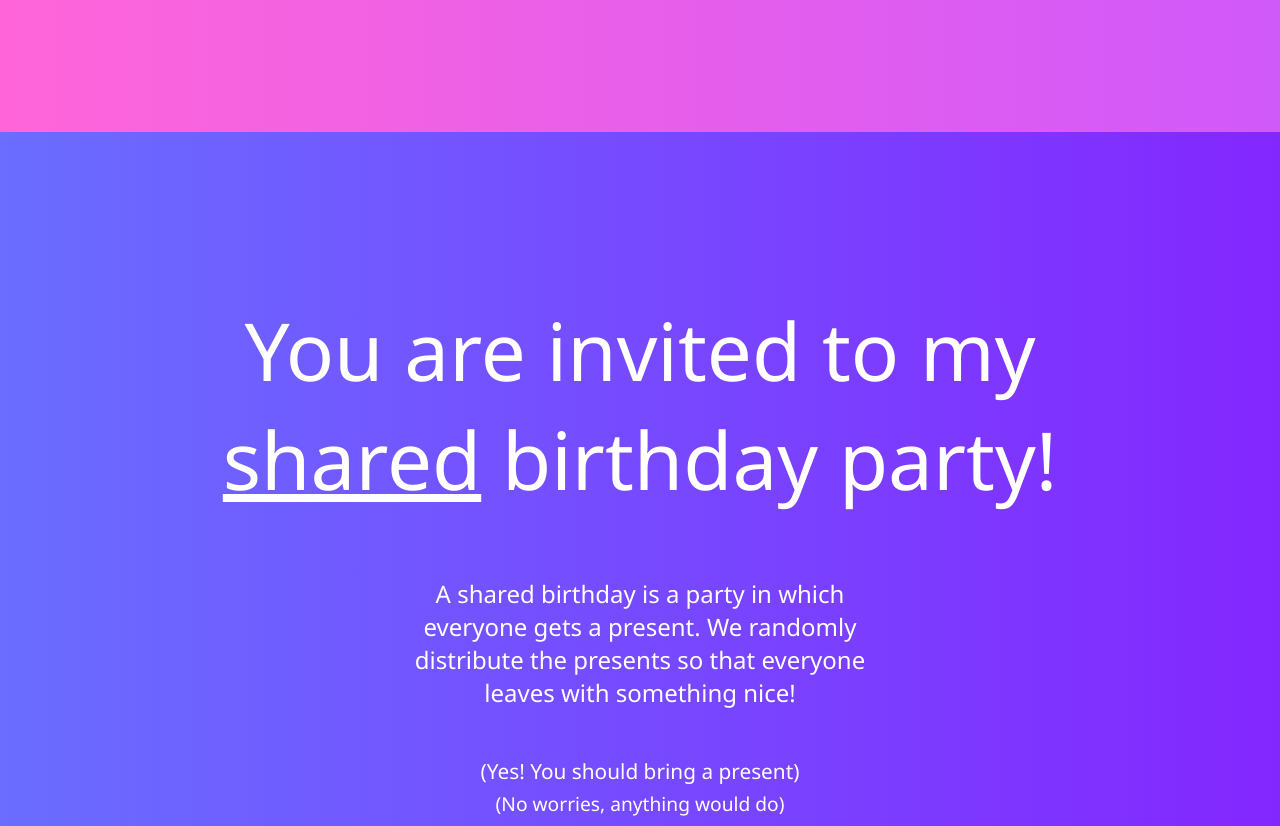
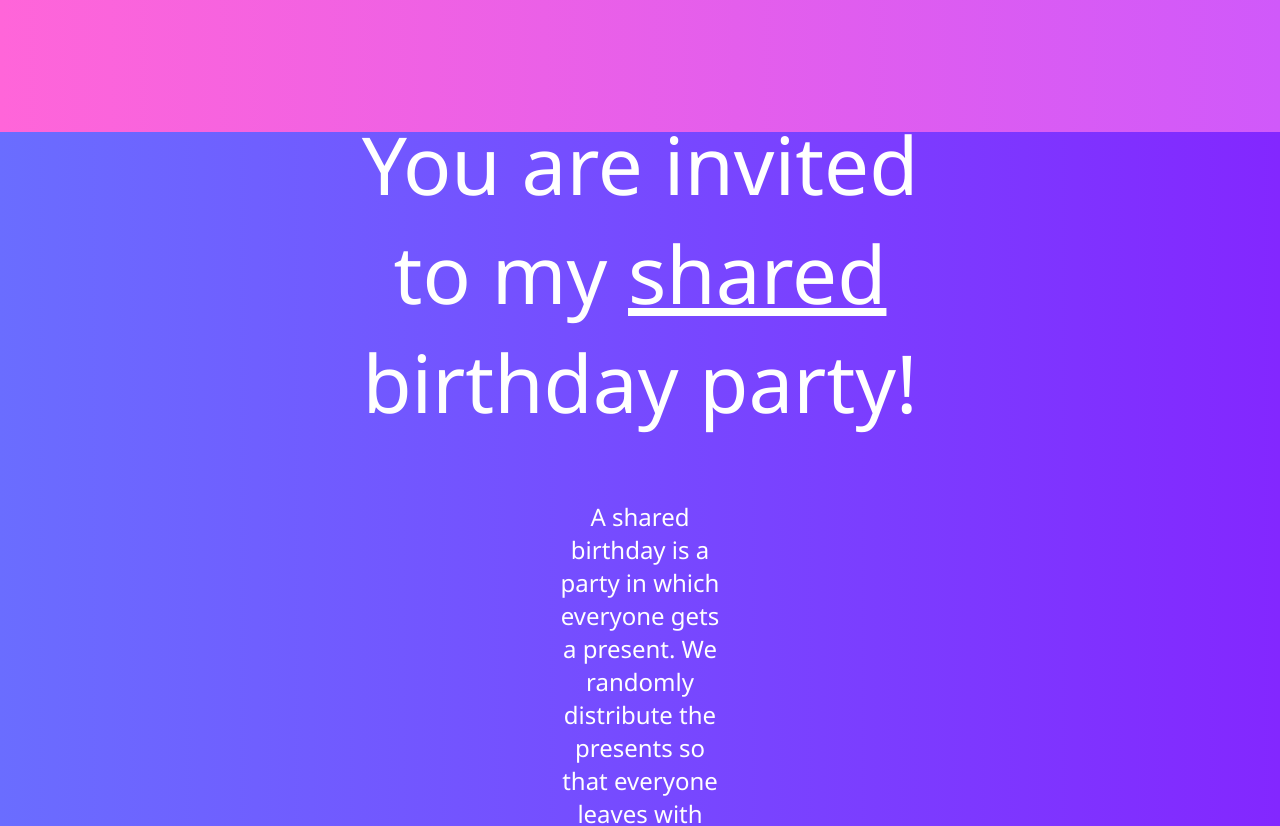
Before and after one commit to jdjuan/juan, an Angular app: page /privacy-policy in a window 1280 px wide. Shown: the part 700-1526 px from the top of the page. Built offline with nearby package versions, Linux system fonts and the light colour scheme.

Commit message:
food add

```diff
--- a/src/app/birthday/birthday.component.html
+++ b/src/app/birthday/birthday.component.html
@@ -41,3 +41,8 @@
   <p class="small">Not really!</p>
   <p class="smaller">I'm already lucky to have you as a friend</p>
 </div>
+<div class="container container5">
+  <p class="title">Bring drinks, I'll take care of the rest!</p>
+  <p class="small">It's gonna be pizza everywhere!</p>
+  <p class="even-smaller">(and vegan pizza too!)</p>
+</div>
--- a/src/app/birthday/birthday.component.scss
+++ b/src/app/birthday/birthday.component.scss
@@ -7,7 +7,7 @@
 
   color: white;
   text-align: center;
-  padding: 1rem 10rem;
+  padding: 1rem 20rem;
   h1 {
     font-size: 10rem;
   }
@@ -48,13 +48,14 @@
   background: linear-gradient(90deg, darken(#d0d1ff, 20) 0%, darken(#d8bbff, 29) 100%);
 }
 .container4 {
-  // background: #c0fdff;
-  // color: black;
   text-align: left;
   background: linear-gradient(90deg, darken(#ffcbf2, 20) 0%, darken(#ecbcfd, 20) 100%);
   .title {
     font-weight: bold;
   }
+}
+.container5 {
+  background: linear-gradient(90deg, darken(#ffcbf2, 20) 0%, darken(#ecbcfd, 20) 100%);
 }
 
 @media only screen and (max-width: 1000px) {
```
Also changed, not shown: 6 other files (tests, documents, lock files or other folders).
